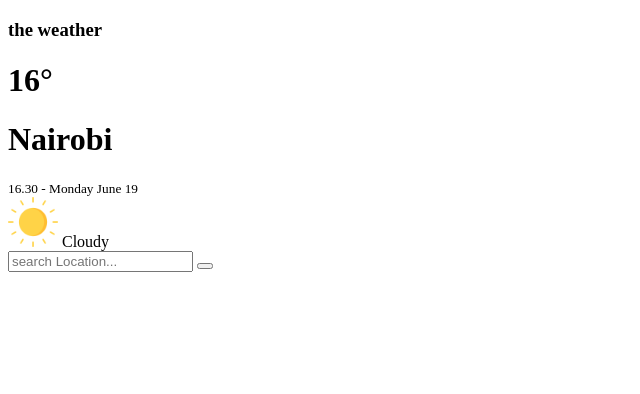
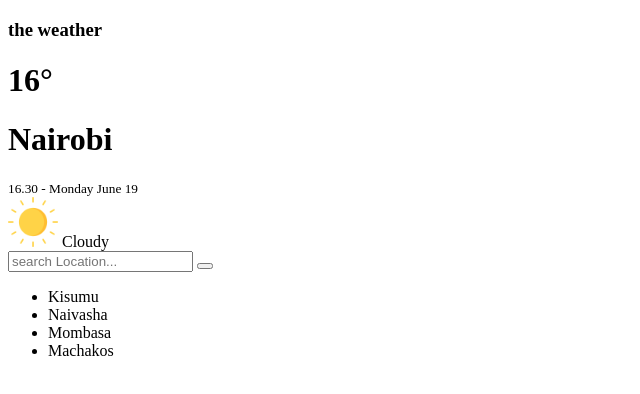
Before and after one commit to jacksonohallo/theweatherapp, a plain HTML site: page index.html in a window 1280 px wide. Shown: the whole page, without its empty margins (0-640 px from the left). Drawn offline with Linux system fonts and the light colour scheme.

Commit message:
add cities

```diff
--- a/index.html
+++ b/index.html
@@ -37,6 +37,18 @@
             </button>
             </form>
 
+            <ul class="cities">
+                <li class="city">Kisumu</li>
+                <li class="city">Naivasha</li>
+                <li class="city">Mombasa</li>
+                <li class="city">Machakos</li>
+                </ul>
+
+
+                <ul class="details">
+
+
+
 
 
 
```
